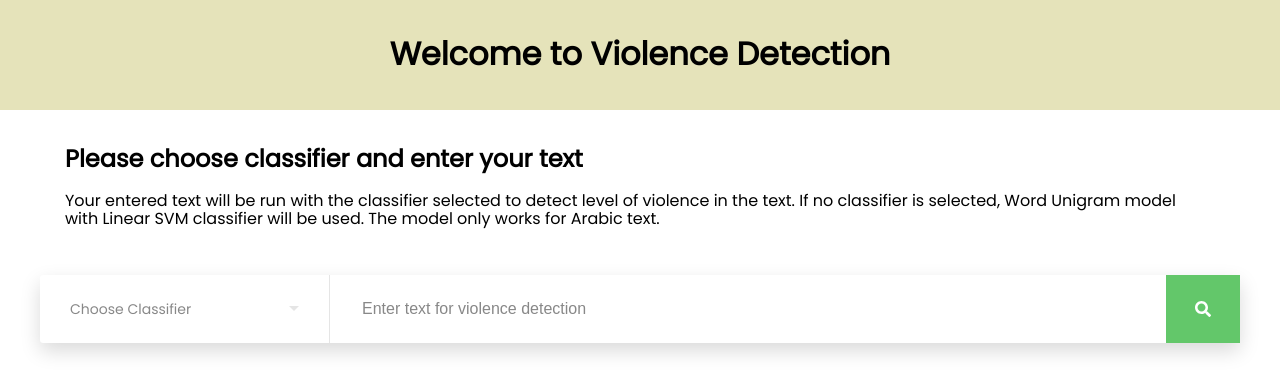
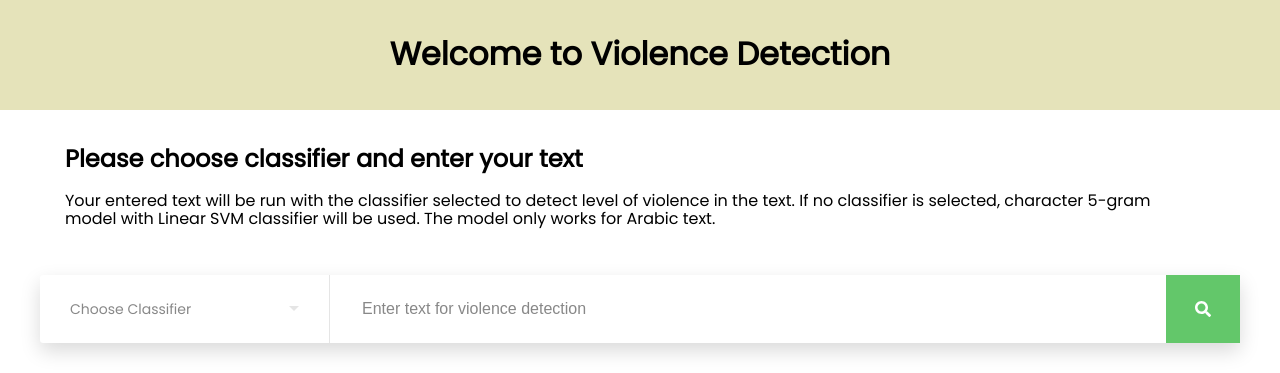
Before and after one commit to sabithassan/violence-detection-app, a Flask app: page / in a window 1280 px wide. Shown: the top 373 px of the page. Run offline with Flask 2, Linux system fonts and the light colour scheme; parts of the project's set-up code (start-up, migrations or seed data) failed here and were passed over; some libraries are stand-ins or nearby versions.

Commit message:
char added

```diff
--- a/app/routes.py
+++ b/app/routes.py
@@ -26,11 +26,14 @@ def load_models(model_file):
 
 
 # loads all models
-MNB_unigram_model, unigram_vectorizer = load_models ("./app/static/models/MNB_model_word_1-gram.pckl")
-MNB_bigram_model, bigram_vectorizer = load_models ("./app/static/models/MNB_model_word_2-gram.pckl")
+MNB_word_unigram_model, word_unigram_vectorizer = load_models ("./app/static/models/MNB_model_word_1-gram.pckl")
+MNB_word_bigram_model, word_bigram_vectorizer = load_models ("./app/static/models/MNB_model_word_2-gram.pckl")
 
-SVM_unigram_model, _ = load_models ("./app/static/models/SVM_model_word_1-gram.pckl")
-SVM_bigram_model, _ = load_models ("./app/static/models/SVM_model_word_2-gram.pckl")
+SVM_word_unigram_model, _ = load_models ("./app/static/models/SVM_model_word_1-gram.pckl")
+SVM_word_bigram_model, _ = load_models ("./app/static/models/SVM_model_word_2-gram.pckl")
+
+SVM_char_3gram_model, char_3gram_vectorizer = load_models ("./app/static/models/SVM_model_char_3-gram.pckl")
+SVM_char_5gram_model, char_5gram_vectorizer = load_models ("./app/static/models/SVM_model_char_5-gram.pckl")
 
 print ("All models loaded")
 
@@ -56,18 +59,29 @@ def detect():
     model = None
     vectorizer = None
 
-    if (classifier == "Word Unigram with Multinomial Naive Bayes"):
-        model = MNB_unigram_model
-        vectorizer = unigram_vectorizer
-    elif (classifier == "Word Bigram with Multinomial Naive Bayes"):
-        model = MNB_bigram_model
-        vectorizer = bigram_vectorizer
-    elif (classifier == "Word Bigram with Linear SVM"):
-        model = SVM_bigram_model
-        vectorizer = bigram_vectorizer
+    if (classifier == "Multinomial Naive Bayes (Word Unigram)"):
+        model = MNB_word_unigram_model
+        vectorizer = word_unigram_vectorizer
+    elif (classifier == "Multinomial Naive Bayes (Word Bigram)"):
+        model = MNB_word_bigram_model
+        vectorizer = word_bigram_vectorizer
+    elif (classifier == "Linear SVM (Word Unigram)"):
+        model = SVM_word_unigram_model
+        vectorizer = word_unigram_vectorizer
+    elif (classifier == "Linear SVM (Word Bigram)"):
+        model = SVM_word_bigram_model
+        vectorizer = word_bigram_vectorizer
+    elif (classifier == "Linear SVM (Char 3-gram)"):
+        model = SVM_char_3gram_model
+        vectorizer = char_3gram_vectorizer
     else:
-        model = SVM_unigram_model
-        vectorizer = unigram_vectorizer
+        model = SVM_char_5gram_model
+        vectorizer = char_5gram_vectorizer
+
+    print (classifier)
+    print (model)
+    print (vectorizer)
+
 
     # gets word n gram features and performs classification using
     # model chosen
--- a/app/templates/index.html
+++ b/app/templates/index.html
@@ -21,7 +21,7 @@
     <div class = "s002">
       <h2> Please choose classifier and enter your text </h2>
       <div class = "line-break"></div>
-      <p1> Your entered text will be run with the classifier selected to detect level of violence in the text. If no classifier is selected, Word Unigram model with Linear SVM classifier will be used. The model only works for Arabic text. </p1>
+      <p1> Your entered text will be run with the classifier selected to detect level of violence in the text. If no classifier is selected, character 5-gram model with Linear SVM classifier will be used. The model only works for Arabic text. </p1>
     </div>
 
 
@@ -36,10 +36,13 @@
 
                 <select id="classifiername" data-trigger=""  name="choices-single-default">
                     <option placeholder="">Choose Classifier</option>
-                    <option>Word Unigram with Multinomial Naive Bayes</option>
-                    <option>Word Bigram with Multinomial Naive Bayes</option>
-                    <option>Word Unigram with Linear SVM</option>
-                    <option>Word Bigram with Linear SVM</option>
+                    <option>Multinomial Naive Bayes (Word Unigram)</option>
+                    <option>Multinomial Naive Bayes (Word Bigram)</option>
+                    <option>Linear SVM (Word Unigram)</option>
+                    <option>Linear SVM (Word Bigram)</option>
+                    <option>Linear SVM (Char 3-gram)</option>
+                    <option>Linear SVM (Char 5-gram)</option>
+
                 </select>
                     <script>
                       const choices = new Choices('[data-trigger]',
```
Also changed, not shown: README.md, 2 other files.
